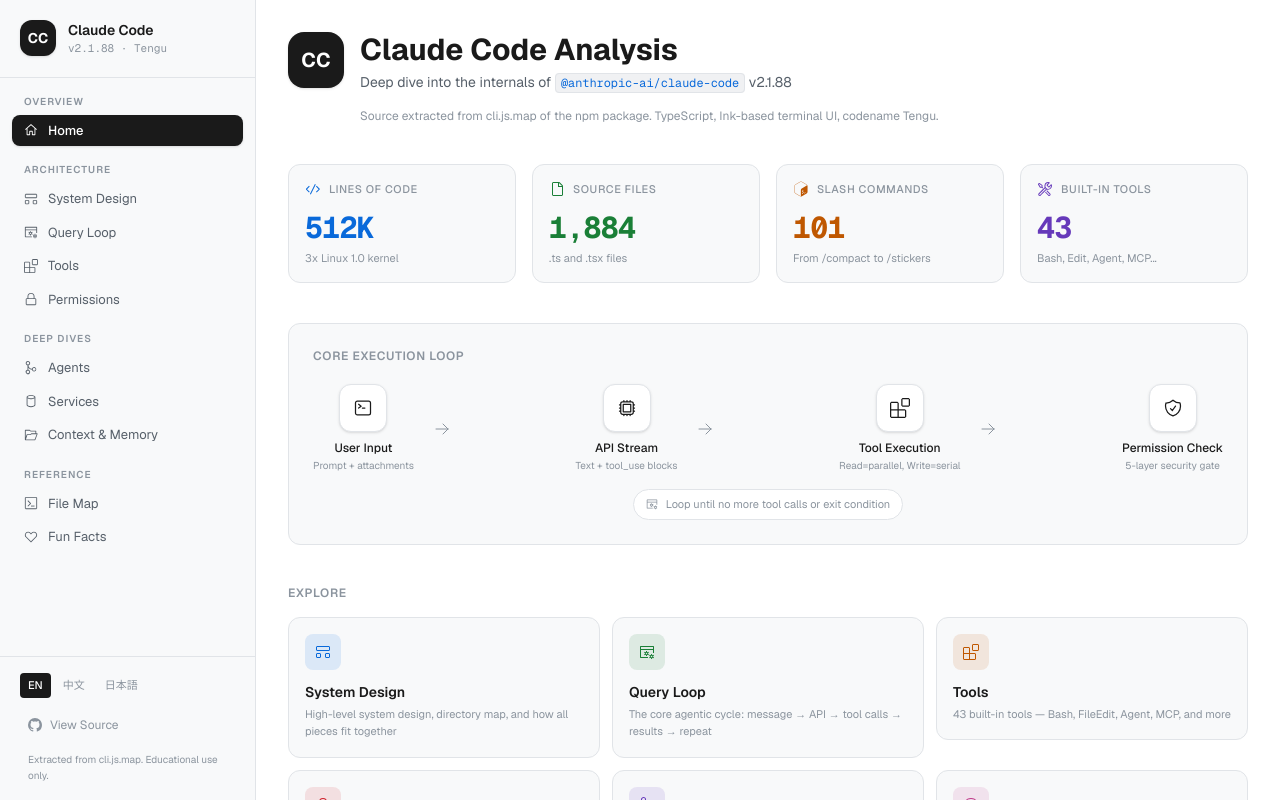
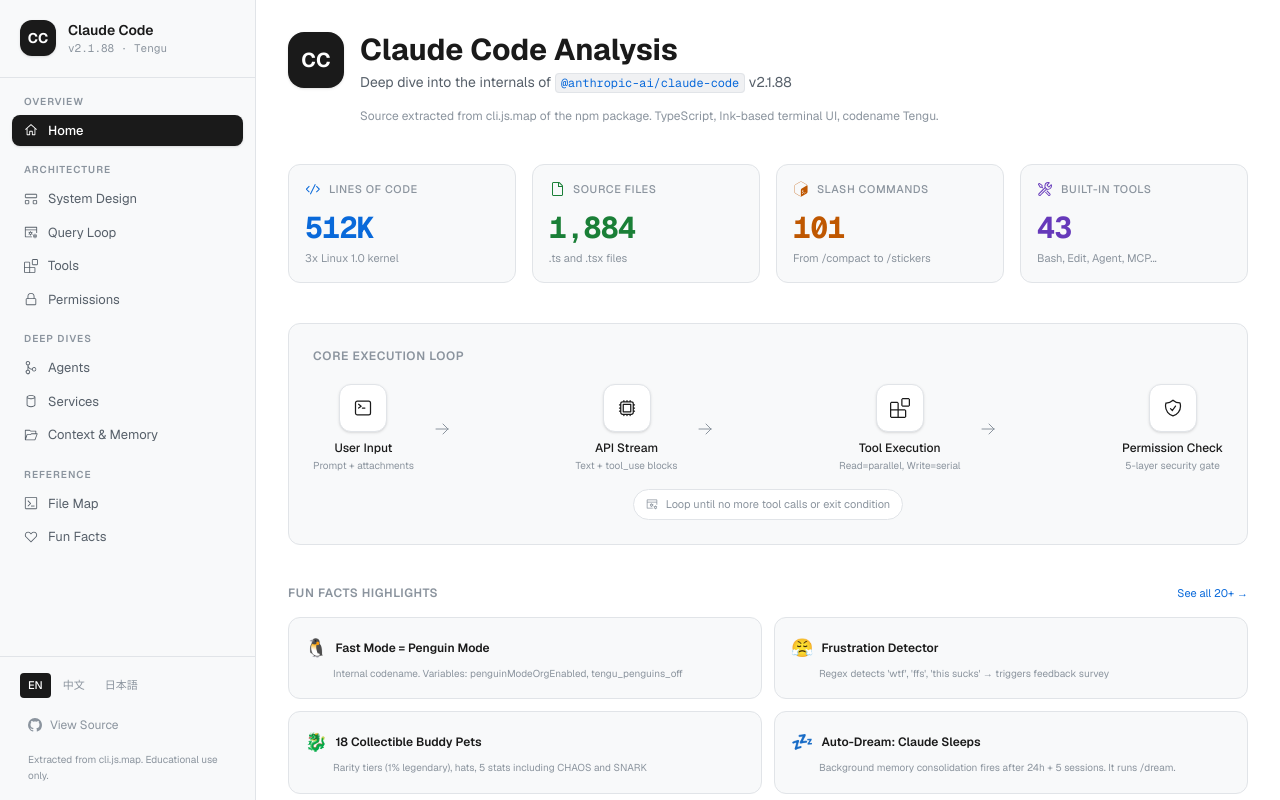
Before and after one commit to wu-changxing/claude-code-analysis, a Next.js app: page / in a window 1280 px wide. Shown: the top 800 px of the page. Built offline with nearby package versions, Linux system fonts and the light colour scheme.

Commit message:
Add Fun Facts highlights to homepage
- 4 best fun facts previewed on landing page with links to /fun-facts
- Penguin Mode, Frustration Detector, Buddy Pets, Auto-Dream
- "See all 20+ →" link to full fun facts page
- Translated EN/中文/日本語

```diff
--- a/app/page.tsx
+++ b/app/page.tsx
@@ -267,8 +267,63 @@
         </div>
       </motion.div>
 
+      {/* Fun Facts Highlights */}
+      <motion.div
+        initial={{ opacity: 0, y: 16 }}
+        animate={{ opacity: 1, y: 0 }}
+        transition={{ delay: 0.18 }}
+        className="mb-10"
+      >
+        <div className="flex items-center justify-between mb-4">
+          <h2 className="text-xs font-semibold text-text-muted uppercase tracking-wider">
+            {lang === "zh" ? "趣闻精选" : lang === "ja" ? "おもしろ事実" : "Fun Facts Highlights"}
+          </h2>
+          <Link href="/fun-facts" className="text-[11px] text-accent hover:underline">
+            {lang === "zh" ? "查看全部 20+ →" : "See all 20+ →"}
+          </Link>
+        </div>
+        <div className="grid grid-cols-2 gap-3">
+          {[
+            {
+              emoji: "🐧",
+              title: { en: "Fast Mode = Penguin Mode", zh: "快速模式 = 企鹅模式", ja: "高速モード = ペンギンモード" },
+              desc: { en: "Internal codename. Variables: penguinModeOrgEnabled, tengu_penguins_off", zh: "内部代号。变量名: penguinModeOrgEnabled", ja: "内部コードネーム。変数: penguinModeOrgEnabled" },
+            },
+            {
+              emoji: "😤",
+              title: { en: "Frustration Detector", zh: "挫败感检测器", ja: "フラストレーション検知" },
+              desc: { en: "Regex detects 'wtf', 'ffs', 'this sucks' → triggers feedback survey", zh: "正则表达式检测骂人关键词 → 触发反馈调查", ja: "正規表現で怒りを検知 → フィードバック調査をトリガー" },
+            },
+            {
+              emoji: "🐉",
+              title: { en: "18 Collectible Buddy Pets", zh: "18 种可收集的宠物伙伴", ja: "18種のバディペット" },
+              desc: { en: "Rarity tiers (1% legendary), hats, 5 stats including CHAOS and SNARK", zh: "稀有度（1%传奇）、帽子、5个属性包括混乱和嘲讽", ja: "レアリティ（1%レジェンド）、帽子、ステータス" },
+            },
+            {
+              emoji: "💤",
+              title: { en: "Auto-Dream: Claude Sleeps", zh: "Auto-Dream: Claude 会做梦", ja: "Auto-Dream: Claudeは夢を見る" },
+              desc: { en: "Background memory consolidation fires after 24h + 5 sessions. It runs /dream.", zh: "24h + 5个会话后触发后台记忆整合，运行 /dream 命令", ja: "24時間+5セッション後にメモリ統合。/dreamを実行" },
+            },
+          ].map(({ emoji, title, desc }) => (
+            <Link key={title.en} href="/fun-facts" className="block group">
+              <div className="p-4 rounded-xl bg-bg-secondary border border-border hover:border-accent/30 hover:shadow-sm transition-all">
+                <div className="flex items-center gap-2 mb-1">
+                  <span className="text-lg">{emoji}</span>
+                  <span className="text-xs font-semibold group-hover:text-accent transition-colors">
+                    {title[lang] || title.en}
+                  </span>
+                </div>
+                <p className="text-[10px] text-text-muted leading-relaxed pl-7">
+                  {desc[lang] || desc.en}
+                </p>
+              </div>
+            </Link>
+          ))}
+        </div>
+      </motion.div>
+
       {/* Section Grid */}
-      <motion.div initial={{ opacity: 0 }} animate={{ opacity: 1 }} transition={{ delay: 0.2 }}>
+      <motion.div initial={{ opacity: 0 }} animate={{ opacity: 1 }} transition={{ delay: 0.25 }}>
         <h2 className="text-xs font-semibold text-text-muted uppercase tracking-wider mb-4">
           {t("home.explore", lang)}
         </h2>
```
